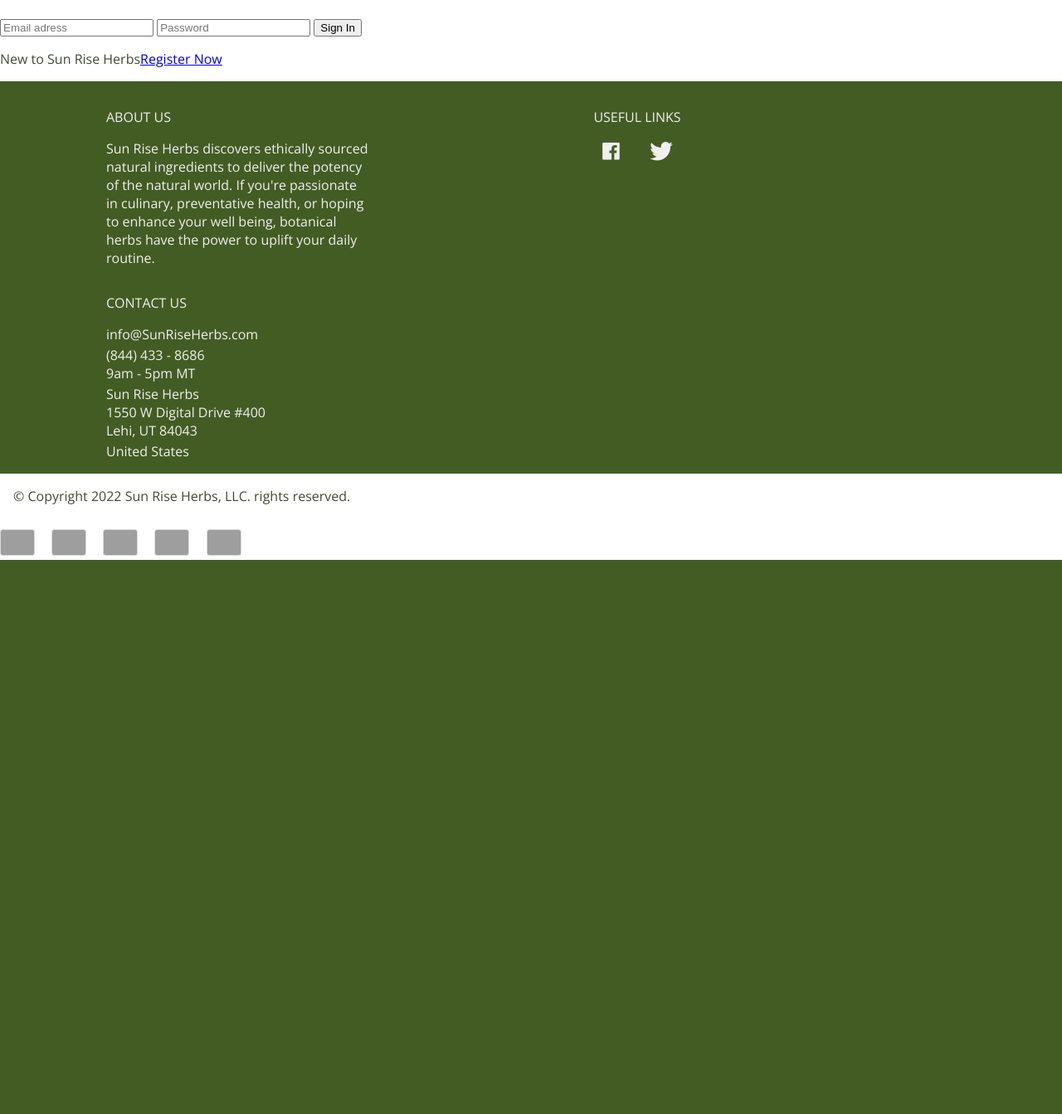
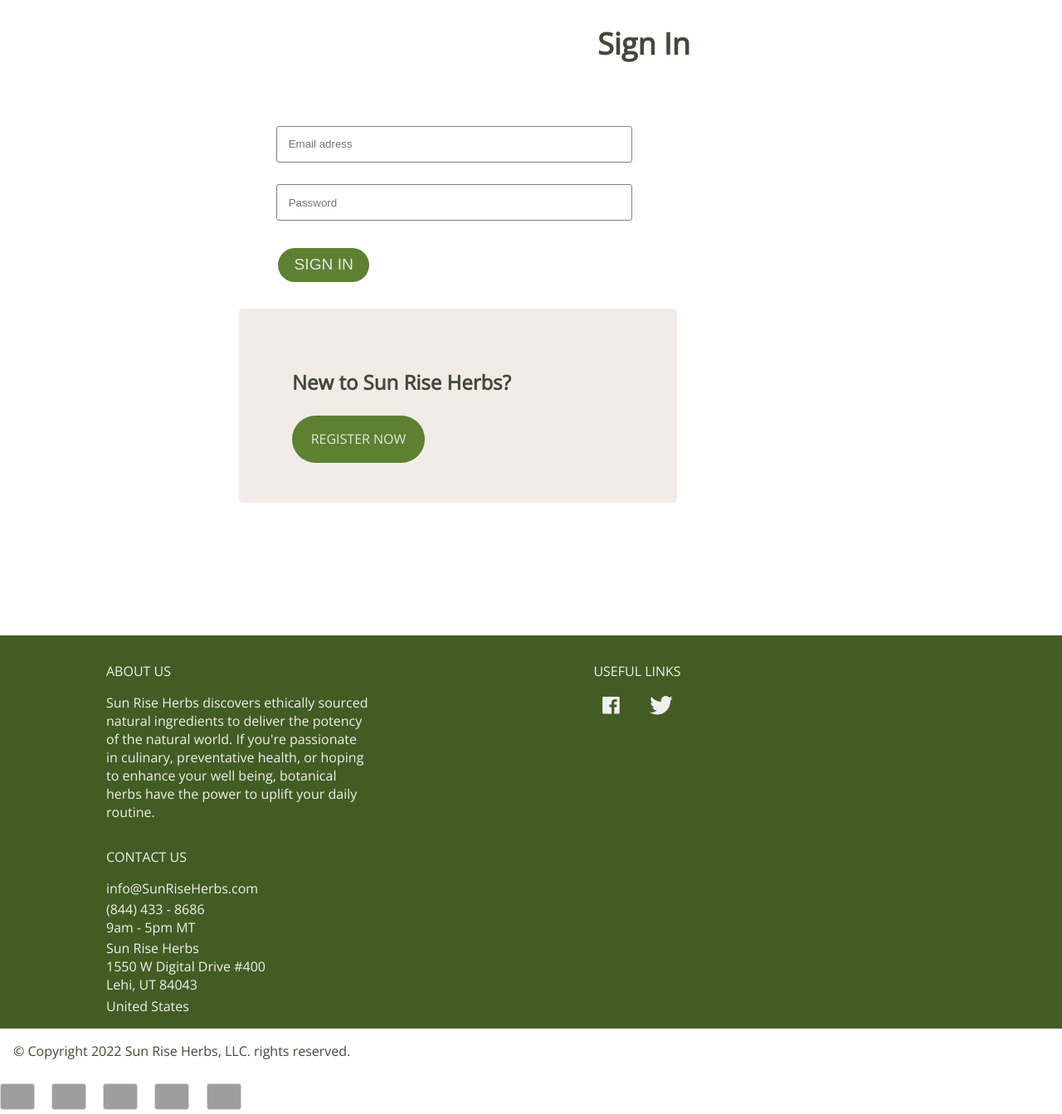
Before and after one commit to Northermata2387/wholesale-herb-site, a Flask app: page /signin in a window 1280 px wide. Shown: the part 178-1521 px from the top of the page at 83% size. Before the commit the page ends 853 px from the top, so only its background shows below. Run offline with Flask 3, Linux system fonts and the light colour scheme; grey boxes are pictures that could not be loaded.

Commit message:
sign in and register pages styled

```diff
--- a/server.py
+++ b/server.py
@@ -53,7 +53,7 @@ def add_to_cart(product_id):
 
     cart[product_id] = cart.get(product_id, 0) + 1
     session.modified = True
-    flash(f"Herb added to cart!")
+    flash(f" Herb added to cart!")
 
     return redirect("/products")
 
--- a/static/base.css
+++ b/static/base.css
@@ -59,7 +59,7 @@ body {
 }
 
 .bulk-herbs {
-  margin: 2em 0 3em 27em;
+  margin: 2em 0 3em 28em;
   text-align: center;
   width: 40em;
 }
@@ -489,7 +489,84 @@ body {
 
 /* register.html */
 
+.register-block {
+  margin: 8em 0 13em 2em;
+  text-align: center;
+}
+
 /* signin.html */
+
+.sign-in-block {
+  margin: 5em 0 10em 18em;
+}
+
+.sign-in-title {
+  margin-left: 18em;
+  font-size: 1.5em;
+}
+
+.sign-in-form {
+  padding: 2em;
+}
+
+.fill-in {
+  padding: 1em;
+  width: 30em;
+  margin: 1em;
+  border: 1px solid gray;
+  border-radius: 3px;
+}
+
+.sign-in-btn {
+  text-align: center;
+  text-transform: uppercase;
+  font-size: 1.2em;
+  margin: 1em 0 0 0.8em;
+  background-color: hsl(87, 45%, 35%);
+  border: 0;
+  border-radius: 25px;
+  padding: 0.5em 1em;
+  color: hsl(0, 0%, 90%);
+}
+
+.sign-in-btn:hover {
+  background-color: hsl(81, 14%, 25%);
+}
+
+.sign-in-text {
+  text-decoration: none;
+}
+
+.register-now-card {
+  background-color: hsl(24, 26%, 93%);
+  border-radius: 5px;
+  padding: 3em 4em;
+  width: 25em;
+}
+
+.new-to-title {
+  font-weight: bold;
+  font-size: 1.5em;
+}
+
+.reg-now-btn {
+  text-align: center;
+  text-transform: uppercase;
+  font-size: 1em;
+  background-color: hsl(87, 45%, 35%);
+  border-radius: 50px;
+  margin: 0;
+  padding: 0.1em 0;
+  width: 10em;
+}
+
+.reg-now-btn:hover {
+  background-color: hsl(81, 14%, 25%);
+}
+
+.register-text {
+  color: hsl(0, 0%, 90%);
+}
 
 /* under_construct.html */
 
--- a/templates/signin.html
+++ b/templates/signin.html
@@ -1,30 +1,43 @@
 {% extends 'base.html' %} {% block body %}
 <div>
+  <div class="sign-in-block">
+    <div class="sign-in-title"><h2>Sign In</h2></div>
+    <div class="flex-row">
+      <form class="flex-column sign-in-form" action="/signin" method="POST">
         <div>
           <div>
-      <h2>Sign In</h2>
-      <form action="/signin" method="POST">
             <input
+              class="fill-in"
               type="text"
               name="email"
               minlength="1"
               maxlength="32"
               placeholder="Email adress"
             />
+          </div>
+          <div>
             <input
+              class="fill-in"
               type="password"
               name="password"
               minlength="1"
               maxlength="32"
               placeholder="Password"
             />
-        <input type="submit" value="Sign In" />
+          </div>
+          <div>
+            <input class="sign-in-btn" type="submit" value="Sign In" />
+          </div>
+        </div>
       </form>
-      <p>
-        New to Sun Rise Herbs<a href="{{ url_for('register') }}"
-          >Register Now</a
+      <div class="register-now-card">
+        <p class="new-to-title">New to Sun Rise Herbs?</p>
+        <div class="reg-now-btn">
+          <a class="register-text" href="{{ url_for('register') }}"
+            ><p>Register Now</p></a
           >
-      </p>
+        </div>
+      </div>
     </div>
   </div>
 </div>
```
Also changed, not shown: templates/register.html (+12 -2 lines). Lines whose indentation alone changed are shown as unchanged.
